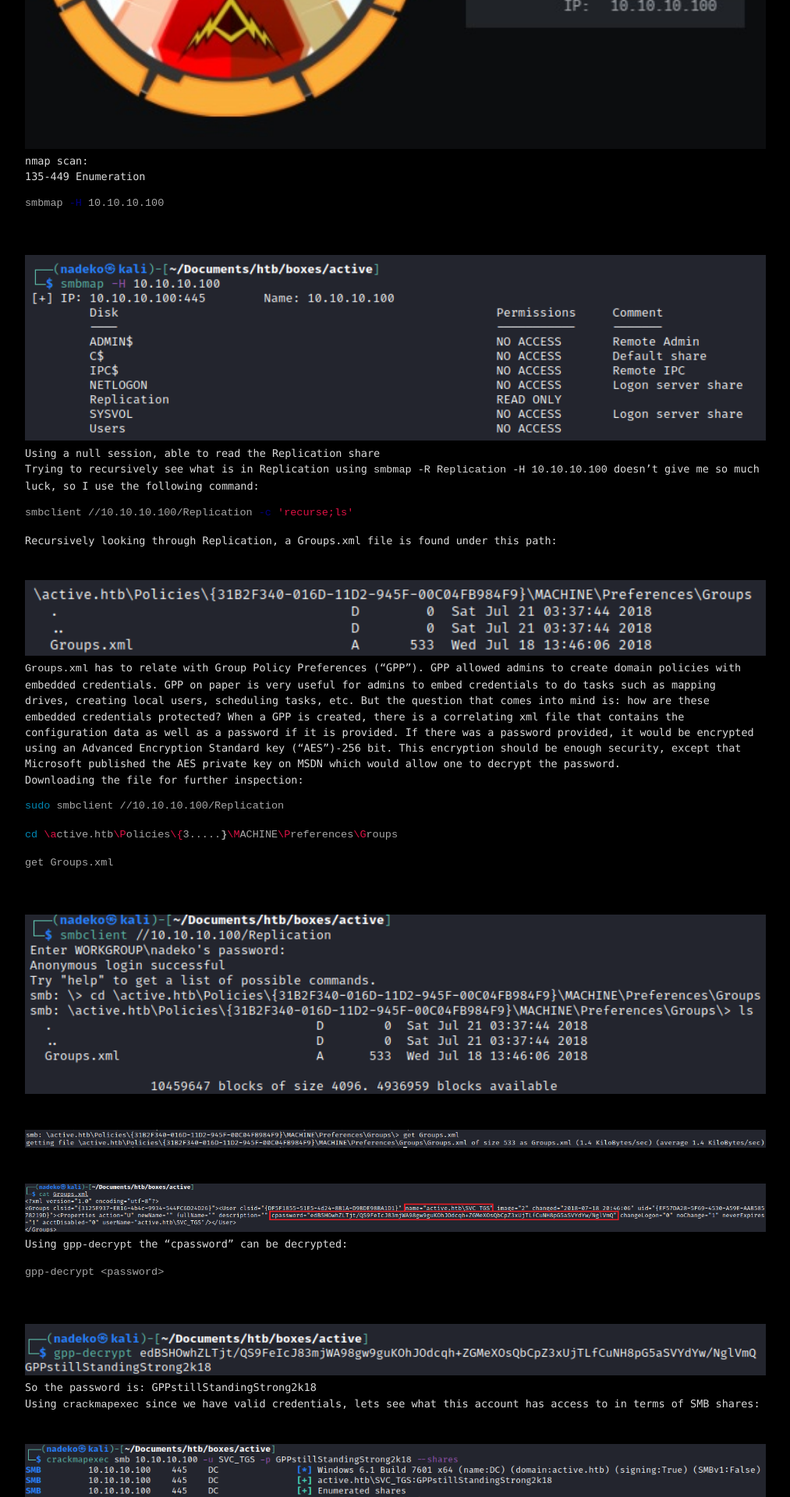
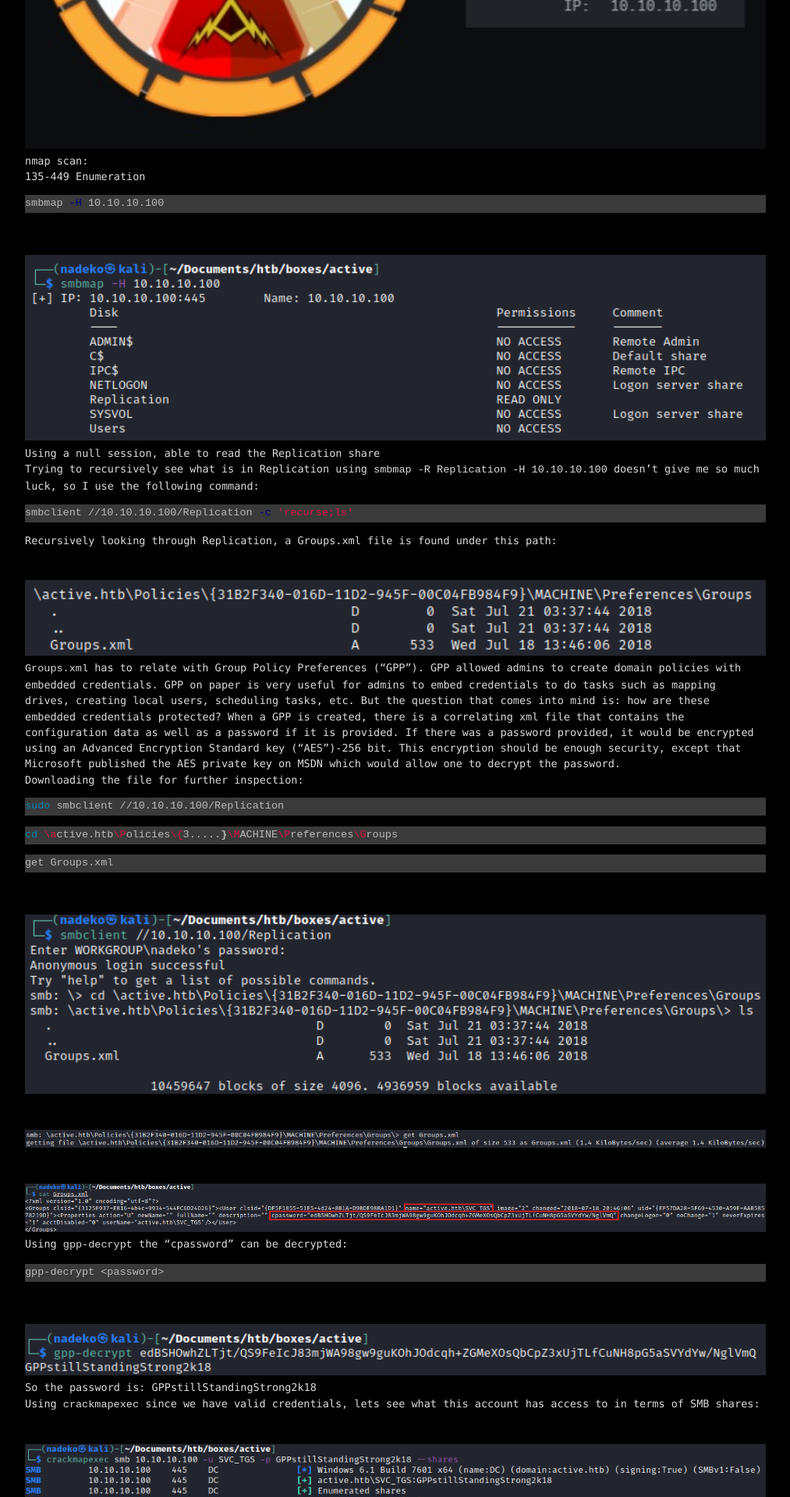
Before and after one commit to notbricey/brisee.github.io, a Jekyll site: the page built from _posts/2021-01-04-htb-active.md, in a window 1280 px wide. Shown: the part 552-2472 px from the top of the page at 78% size, without its empty margins (133-1146 px from the left). Built offline with Jekyll 4.4.1, drawn with Linux system fonts in a browser that asks for light colours.

Commit message:
Update base.scss

```diff
--- a/_sass/base.scss
+++ b/_sass/base.scss
@@ -77,7 +77,7 @@ textarea { vertical-align: top; }
 /**
  * Code and syntax highlighting
  */
-pre { background-color: rgba(0,0,0,0);  border: none;  padding: 0px;  overflow:auto;  font-size: $base-font-size;  color: rgba(255,255,255,0.65);  line-height: 1.7 !important; }
+pre { background-color: rgba(192,192,192,0.3);  border: none;  padding: 0px;  overflow:auto;  font-size: $base-font-size;  color: rgba(255,255,255,0.65);  line-height: 1.7 !important; }
 .highlight .c { color: #999988; font-style: italic } /* Comment */
 .highlight .err { color: #a61717; background-color: #e3d2d2 } /* Error */
 .highlight .k { font-weight: bold } /* Keyword */
```
